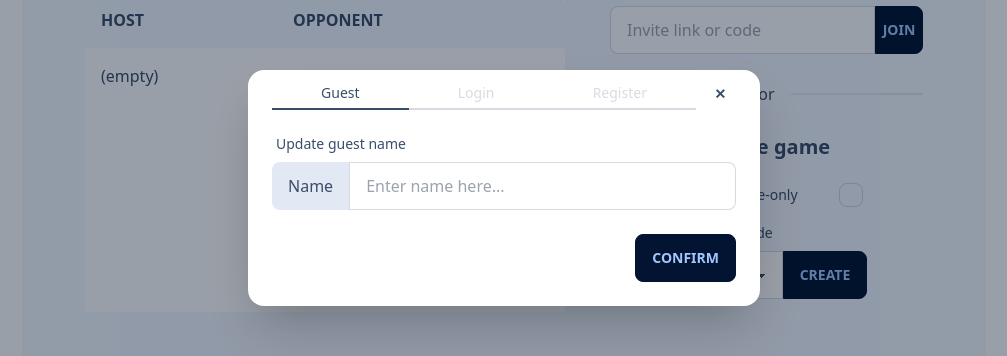
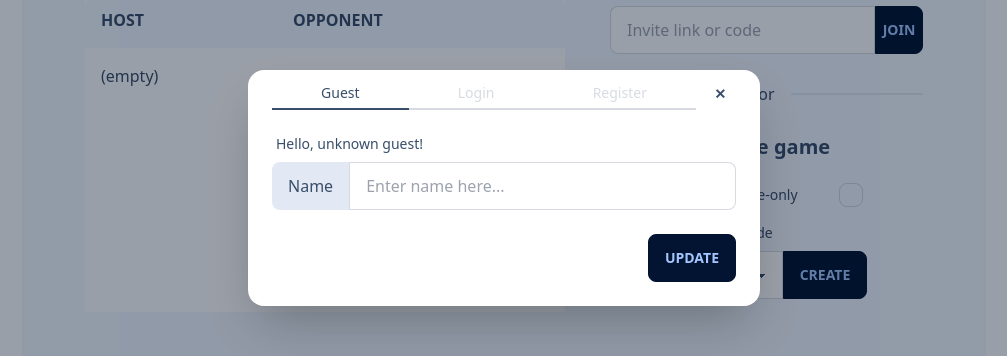
Before and after one commit to yaroslav318/chess, a Next.js app in the folder client/: page / in a window 1280 px wide. Both pictures are taken after a click on the label 1088 px from the left and 32 px from the top of the page. Shown: the part 212-568 px from the top of the page, without its empty margins (136-1143 px from the left). Built offline with nearby package versions, Linux system fonts and the light colour scheme; no server answers.

Commit message:
initial guest auth functionality

```diff
--- a/client/src/app/layout.tsx
+++ b/client/src/app/layout.tsx
@@ -2,7 +2,9 @@ import "@/styles/globals.css";
 
 import Navbar from "@/components/Navbar";
 import Footer from "@/components/Footer";
-import AuthModal from "@/components/AuthModal";
+import AuthModal from "@/components/auth/AuthModal";
+
+import ContextProvider from "@/context/ContextProvider";
 
 export const metadata = {
   title: "chessu",
@@ -13,14 +15,17 @@ export default function RootLayout({ children }: { children: React.ReactNode })
   return (
     <html lang="en">
       <body>
-        <Navbar />
+        <ContextProvider>
+          <Navbar />
 
-        <main className="mx-1 flex min-h-[70vh] justify-center md:mx-16 lg:mx-40">{children}</main>
+          <main className="mx-1 flex min-h-[70vh] justify-center md:mx-16 lg:mx-40">
+            {children}
+          </main>
+
+          <AuthModal />
+        </ContextProvider>
 
         <Footer />
-
-        {/* auth modal, put in separate component */}
-        <AuthModal />
       </body>
     </html>
   );
--- a/client/src/components/AuthModal.tsx
+++ /dev/null
@@ -1,42 +0,0 @@
-export default function AuthModal() {
-  return (
-    <>
-      <input type="checkbox" id="auth-modal" className="modal-toggle" />
-      <label htmlFor="auth-modal" className="modal">
-        <label className="modal-box flex flex-col gap-4 pt-2">
-          <div className="flex w-full gap-2">
-            <div className="tabs flex-grow">
-              <a className="tab tab-bordered tab-active flex-grow">Guest</a>
-              <a className="tab tab-bordered tab-disabled flex-grow">Login</a>
-              <a className="tab tab-bordered tab-disabled flex-grow">Register</a>
-            </div>
-            <label htmlFor="auth-modal" className="btn btn-sm btn-circle btn-ghost">
-              ✕
-            </label>
-          </div>
-
-          <div className="flex flex-col">
-            <div className="form-control">
-              <label className="label">
-                <span className="label-text">Update guest name</span>
-              </label>
-              <label className="input-group">
-                <span>Name</span>
-                <input
-                  type="text"
-                  placeholder="Enter name here..."
-                  className="input input-bordered flex-grow"
-                />
-              </label>
-            </div>
-            <div className="modal-action">
-              <label htmlFor="auth-modal" className="btn">
-                Confirm
-              </label>
-            </div>
-          </div>
-        </label>
-      </label>
-    </>
-  );
-}
--- /dev/null
+++ b/client/src/components/auth/AuthModal.tsx
@@ -0,0 +1,85 @@
+"use client";
+
+import type { FormEvent } from "react";
+import { useRef, useState, useContext } from "react";
+import { SessionContext } from "@/context/session";
+import { setGuestSession } from "@/lib/auth";
+
+// TODO: add login and register views
+
+export default function AuthModal() {
+  const session = useContext(SessionContext);
+  const [buttonLoading, setButtonLoading] = useState(false);
+  const modalToggleRef = useRef<HTMLInputElement>(null);
+
+  async function updateGuestName(e: FormEvent<HTMLFormElement>) {
+    e.preventDefault();
+
+    const target = e.target as HTMLFormElement;
+    const guestName = target.elements.namedItem("guestName") as HTMLInputElement;
+    if (!guestName || !guestName.value) return;
+
+    setButtonLoading(true);
+    const user = await setGuestSession(guestName.value);
+    if (user) {
+      session?.setUser(user);
+      if (modalToggleRef.current?.checked) {
+        modalToggleRef.current.checked = false;
+      }
+    }
+    guestName.value = "";
+    setButtonLoading(false);
+  }
+
+  return (
+    <>
+      <input type="checkbox" id="auth-modal" className="modal-toggle" ref={modalToggleRef} />
+
+      <label
+        htmlFor="auth-modal"
+        className={"modal" + (session?.user === null ? " modal-open" : "")}
+      >
+        <label className="modal-box flex flex-col gap-4 pt-2">
+          <div className="flex w-full gap-2">
+            <div className="tabs flex-grow">
+              <a className="tab tab-bordered tab-active flex-grow">Guest</a>
+              <a className="tab tab-bordered tab-disabled flex-grow">Login</a>
+              <a className="tab tab-bordered tab-disabled flex-grow">Register</a>
+            </div>
+            {session?.user !== null && (
+              <label htmlFor="auth-modal" className="btn btn-sm btn-circle btn-ghost">
+                ✕
+              </label>
+            )}
+          </div>
+
+          <form className="flex flex-col" onSubmit={updateGuestName}>
+            <div className="form-control">
+              <label className="label">
+                <span className="label-text">Hello, {session?.user?.name || "unknown guest"}!</span>
+              </label>
+              <label className="input-group">
+                <span>Name</span>
+                <input
+                  type="text"
+                  id="guestName"
+                  name="guestName"
+                  placeholder="Enter name here..."
+                  className="input input-bordered flex-grow"
+                  maxLength={16}
+                  minLength={2}
+                  required
+                />
+              </label>
+            </div>
+            <div className="modal-action">
+              <button className={"btn" + (buttonLoading ? " loading" : "")} type="submit">
+                Update
+              </button>
+            </div>
+          </form>
+        </label>
+      </label>
+    </>
+  );
+}
```
